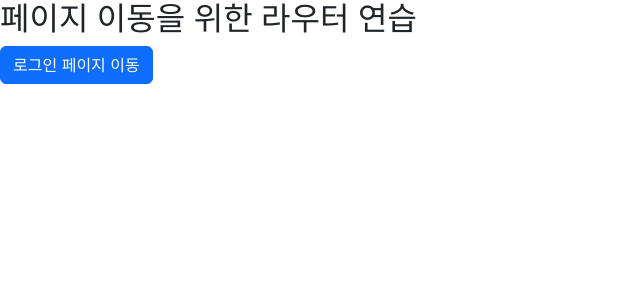
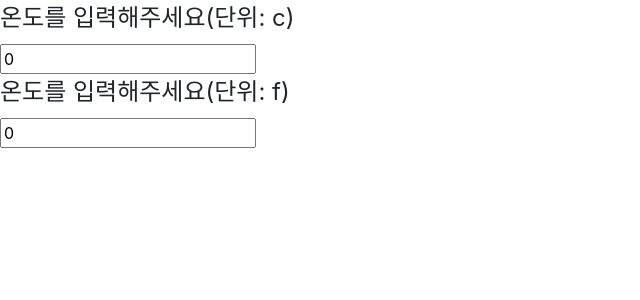
Before and after one commit to davJ-star/siat-react-class-project, a React (Create React App) app: page / in a window 1280 px wide. Shown: the top 300 px of the page, without its empty margins (0-640 px from the left). Built offline with nearby package versions, Linux system fonts and the light colour scheme.

Commit message:
Add Calculator and TemperatureInput components for temperature conversion

```diff
--- a/src/index.js
+++ b/src/index.js
@@ -3,6 +3,7 @@ import ReactDOM from 'react-dom/client';
 import './index.css';
 import App from './App';
 import reportWebVitals from './reportWebVitals';
+import Calculator from './lifiting/Calculator';
 
 
 // const root = ReactDOM.createRoot(document.getElementById('root'));
@@ -84,7 +85,8 @@ import reportWebVitals from './reportWebVitals';
 
 const root = ReactDOM.createRoot(document.getElementById('root'));
 root.render(
-    <App />
+    // <App />
+    <Calculator />
 );
 
 // import LogInOutCtrl from './rending/LogInOutCtrl';
--- /dev/null
+++ b/src/lifiting/Calculator.jsx
@@ -0,0 +1,34 @@
+import React, { useState } from 'react';
+import TemperatureInput from './TemperatureInput';
+
+function Calculator(props) {
+    // const { legend, value, onChange } = props;
+    const [temperature, setTemperature] = useState(0);
+    const cHandler = (temperature) => {
+        console.log("debug >>> cHandler: ");
+        setTemperature(temperature)
+    }
+    const fHandler = (temperature) => {
+        console.log("debug >>> fHandler: ");
+        setTemperature(temperature)
+    }
+
+    return (
+        <div>
+            <TemperatureInput
+                scale="c"
+                temperature={temperature}
+                cHandler={setTemperature}
+                handler={cHandler}
+            />
+            <TemperatureInput
+                scale="f"
+                temperature={temperature}
+                cHandler={setTemperature}
+                handler={fHandler}
+            />
+        </div>
+    );
+}
+
+export default Calculator;
--- /dev/null
+++ b/src/lifiting/TemperatureInput.jsx
@@ -0,0 +1,24 @@
+import React from 'react';
+
+function TemperatureInput(props) {
+    // const { legend, value, onChange } = props;
+    const changeHandler = (event) => {
+        props.handler(event.target.value);
+    }
+
+    return (
+        <fieldset>
+            <legend>{`온도를 입력해주세요(단위: ${props.scale})`}</legend>
+            {/**현재 상태로는 어렵다. state를 토대로 체크할 수 있어야한다. */}
+            <input
+                // type="text"
+                value={props.temperature}
+                //onChange={props.cHandler}
+                onChange={changeHandler}
+                // onChange={(e) => onChange(e.target.value)}
+            />
+        </fieldset>
+    );
+}
+
+export default TemperatureInput;
```
